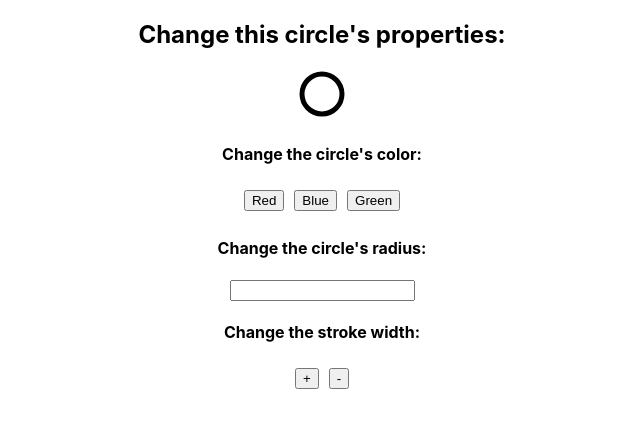
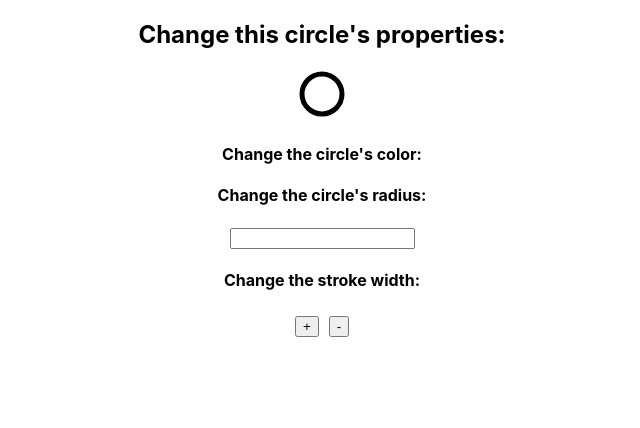
Before and after one commit to WRHR/reactive-circle, a React (Create React App) app: page / in a window 1280 px wide. Shown: the top 428 px of the page, without its empty margins (318-958 px from the left). Built offline with nearby package versions, Linux system fonts and the light colour scheme.

Commit message:
Made state buttons easier to use

```diff
--- a/src/App.js
+++ b/src/App.js
@@ -14,11 +14,7 @@ class App extends Component {
       strokeWidth:5,
       circleFill:'white'
     },
-    buttons:{
-      button1: 'Red',
-      button2: 'Blue',
-      button3: 'Green',
-    }
+    buttons:['Red', 'Blue', 'Green']
   }
 
   setCircleFill = () => {
--- a/src/Components/ColorPicker.js
+++ b/src/Components/ColorPicker.js
@@ -6,9 +6,7 @@ export default class ColorPicker extends Component{
         return(
             <>
                 <h4>Change the circle's color:</h4>
-                <button >Red</button>
-                <button >Blue</button>
-                <button >Green</button>
+                {/* //make some buttons */}
             </>
         )
     }
```
